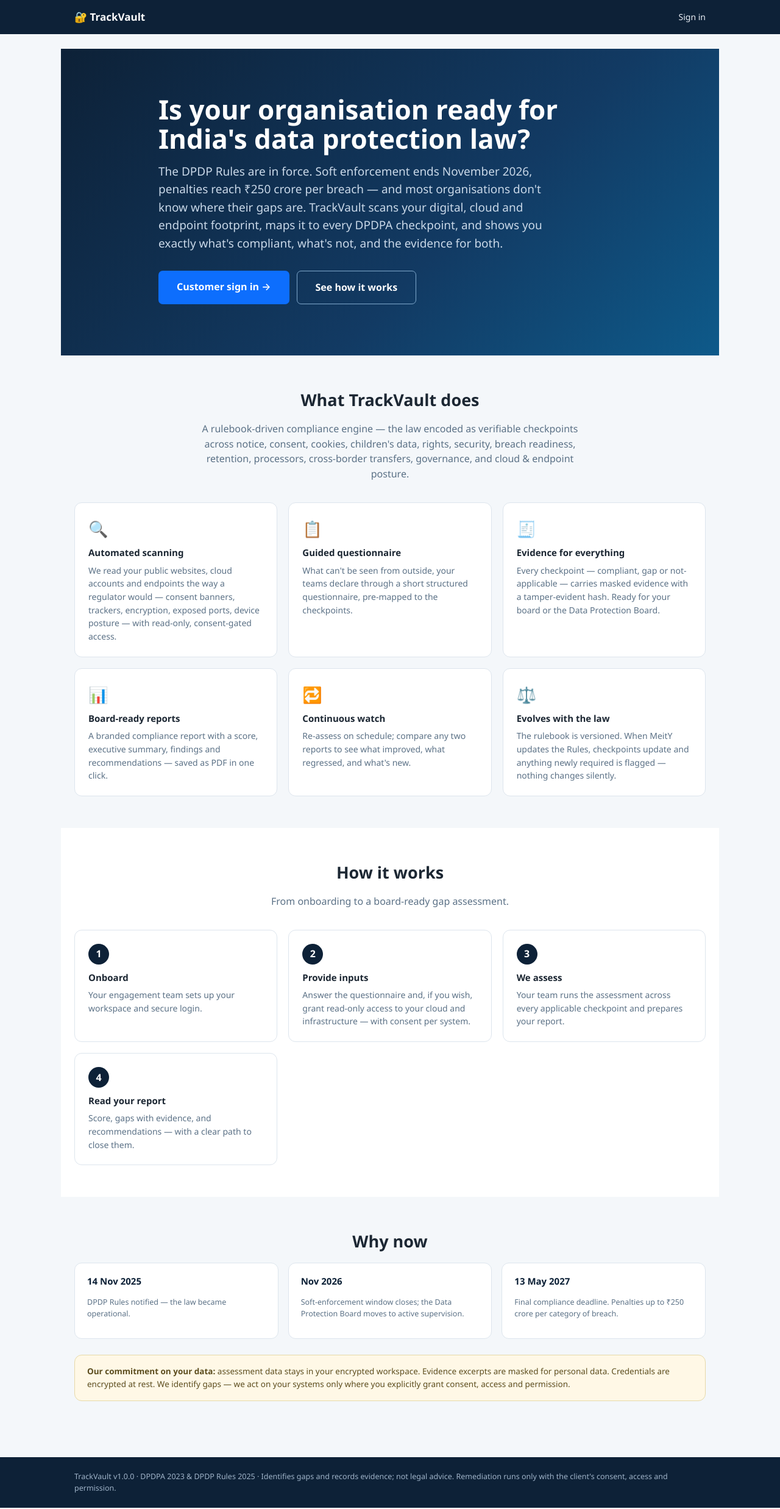
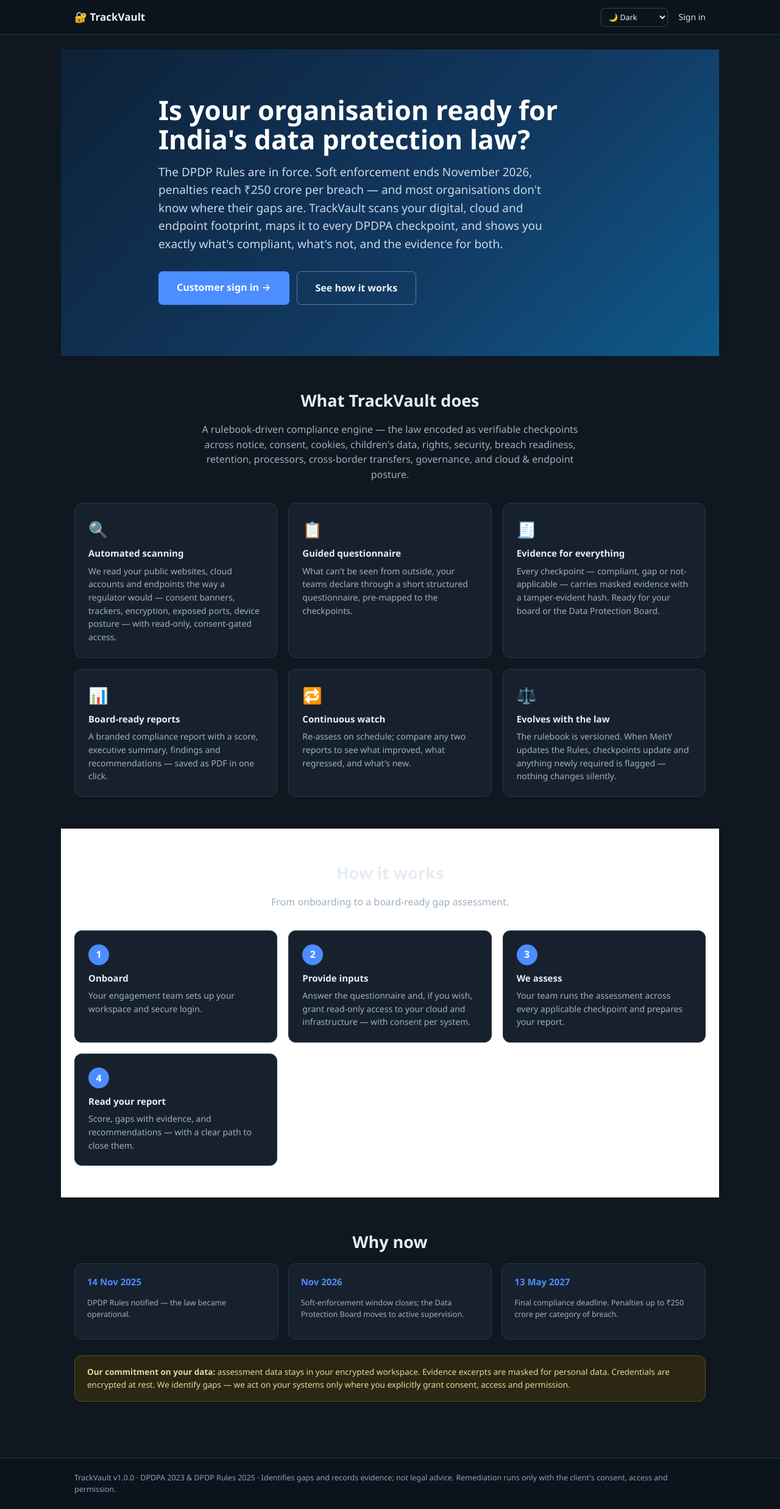
Before and after one commit to salil1gautam1-collab/dpdpa, a FastAPI app: page / in a window 1280 px wide. Shown: the whole page at 61% size. Run offline with FastAPI, Linux system fonts and the light colour scheme; some libraries are stand-ins or nearby versions.

Commit message:
App theming: Dark (default), Light, Midnight with a saved picker
- app.css refactored to semantic CSS variables; three theme palettes via
  [data-theme]; default (:root) is Dark
- base.html paints dark-first (data-theme on <html> + a pre-paint script that
  applies the saved choice, so no flash), adds a theme picker in the nav that
  persists to localStorage
- verified readable contrast in dark (inputs, cards, buttons, links) and clean
  switching across all three themes

Co-Authored-By: Claude Opus 4.8 <noreply@anthropic.com>

```diff
--- a/trackvault/app/static/app.css
+++ b/trackvault/app/static/app.css
@@ -1,56 +1,117 @@
-:root{--navy:#0d2137;--navy2:#14324f;--ink:#1c2733;--mut:#5b7186;--line:#dde5ed;
---bg:#f4f7fa;--card:#fff;--acc:#0d6efd;--ok:#1a7f37;--warn:#b58900;--bad:#c62828;--na:#607d8b;--tbc:#5c6bc0;--r:10px}
+/* ============================================================================
+   TrackVault theme system.
+   Colors are semantic CSS variables. The default (:root) theme is DARK.
+   Alternative themes override only the variables via [data-theme="..."].
+   The active theme is set on <html data-theme="..."> (server default = dark,
+   then overridden from the user's saved choice by a tiny <head> script).
+   ============================================================================ */
+:root,:root[data-theme="dark"]{
+  color-scheme:dark;
+  --navy:#0b2036;--navy2:#14324f;
+  --bg:#0f1720;--card:#17212e;--ink:#e6edf3;--mut:#9fb0c0;--line:#2a3746;
+  --navbg:#0b131c;--navtx:#eef3f8;--who:#8ea3b8;
+  --acc:#4c8dff;--acc-ink:#fff;
+  --input-bg:#0f1a25;--field-border:#35485c;--th-bg:#1d2a39;--track:#2a3746;
+  --disabled:#33455680;
+  --ok:#2ea043;--warn:#d1a132;--bad:#e5534b;--na:#7d94a6;--tbc:#7c88e0;
+  --info-bg:#12283f;--info-bd:#274b73;
+  --err-bg:#3a1c1f;--err-bd:#7a3b3f;
+  --notice-bg:#2c2712;--notice-bd:#57501f;--notice-tx:#e6d79f;
+  --op-bg:#1a2634;--op-bd:#2f4157;
+  --ftile-bg:#17212e;
+  --hero:linear-gradient(135deg,#0d2137 0%,#123a63 60%,#0e5a8a 100%);
+  --r:10px;
+}
+:root[data-theme="light"]{
+  color-scheme:light;
+  --navy:#0d2137;--navy2:#14324f;
+  --bg:#f4f7fa;--card:#ffffff;--ink:#1c2733;--mut:#5b7186;--line:#dde5ed;
+  --navbg:#0d2137;--navtx:#ffffff;--who:#9fb3c8;
+  --acc:#0d6efd;--acc-ink:#fff;
+  --input-bg:#ffffff;--field-border:#b9c6d2;--th-bg:#eef2f6;--track:#e3e9ef;
+  --disabled:#9db2c5;
+  --ok:#1a7f37;--warn:#b58900;--bad:#c62828;--na:#607d8b;--tbc:#5c6bc0;
+  --info-bg:#e7f1ff;--info-bd:#9ec5fe;
+  --err-bg:#fdecea;--err-bd:#f5c6cb;
+  --notice-bg:#fff8e6;--notice-bd:#e6d9a8;--notice-tx:#5c4d1e;
+  --op-bg:#eef2f6;--op-bd:#c9d6e2;
+  --ftile-bg:#ffffff;
+  --hero:linear-gradient(135deg,#0d2137 0%,#123a63 60%,#0e5a8a 100%);
+  --r:10px;
+}
+:root[data-theme="midnight"]{
+  color-scheme:dark;
+  --navy:#081426;--navy2:#0f2740;
+  --bg:#0a1424;--card:#111f34;--ink:#e8eef7;--mut:#93a7c2;--line:#213652;
+  --navbg:#060f1d;--navtx:#eaf1fb;--who:#7f95b3;
+  --acc:#37b6f0;--acc-ink:#04141f;
+  --input-bg:#0b1a2e;--field-border:#2c4666;--th-bg:#152845;--track:#213652;
+  --disabled:#2b425e80;
+  --ok:#2ea043;--warn:#d9ad3c;--bad:#e5675f;--na:#7690ab;--tbc:#6f9be6;
+  --info-bg:#0f2a44;--info-bd:#255083;
+  --err-bg:#331b24;--err-bd:#6f3a44;
+  --notice-bg:#26271a;--notice-bd:#4f5230;--notice-tx:#e2d69c;
+  --op-bg:#132741;--op-bd:#294a70;
+  --ftile-bg:#111f34;
+  --hero:linear-gradient(135deg,#08203a 0%,#0b3a63 55%,#0a5a86 100%);
+  --r:10px;
+}
+
 *{box-sizing:border-box}
 body{font-family:'Segoe UI',system-ui,-apple-system,sans-serif;margin:0;background:var(--bg);color:var(--ink);line-height:1.55}
 a{color:var(--acc);text-decoration:none}a:hover{text-decoration:underline}
 .wrap{max-width:1080px;margin:0 auto;padding:0 22px}
-.nav{background:var(--navy);color:#fff;position:sticky;top:0;z-index:5}
+.nav{background:var(--navbg);color:var(--navtx);position:sticky;top:0;z-index:5;border-bottom:1px solid var(--line)}
 .navbar{display:flex;align-items:center;justify-content:space-between;height:56px}
-.brand{color:#fff;font-weight:700;font-size:17px}
+.brand{color:var(--navtx);font-weight:700;font-size:17px}
 .navlinks{display:flex;align-items:center;gap:18px;font-size:14px}
-.navlinks a{color:#e8eef5}.who{color:#9fb3c8;font-size:12.5px}
+.navlinks a{color:var(--navtx);opacity:.92}.who{color:var(--who);font-size:12.5px}
+/* theme picker in the nav */
+.themesel{background:transparent;color:var(--navtx);border:1px solid #ffffff33;border-radius:7px;
+padding:5px 8px;font-size:12.5px;font-family:inherit;cursor:pointer;width:auto}
+.themesel option{color:#1c2733;background:#fff}
 main.wrap{padding-top:24px;padding-bottom:40px;min-height:60vh}
 h1{font-size:24px;margin:0 0 6px}h2{font-size:18px;margin:26px 0 12px;border-bottom:2px solid var(--line);padding-bottom:6px}
 h3{font-size:15px}
 .card{background:var(--card);border:1px solid var(--line);border-radius:var(--r);padding:18px 22px;margin:14px 0}
 .grid{display:grid;gap:16px}.grid.c3{grid-template-columns:repeat(auto-fit,minmax(240px,1fr))}
 .grid.c4{grid-template-columns:repeat(auto-fit,minmax(200px,1fr))}
-.btn{display:inline-block;background:var(--acc);color:#fff!important;border:0;border-radius:7px;padding:9px 18px;
+.btn{display:inline-block;background:var(--acc);color:var(--acc-ink)!important;border:0;border-radius:7px;padding:9px 18px;
 font-size:14px;font-weight:600;cursor:pointer;text-decoration:none!important}
-.btn.sm{padding:6px 13px;font-size:13px}.btn.green{background:var(--ok)}.btn.gray{background:var(--na)}
-.btn.red{background:var(--bad)}.btn.ghost{background:transparent;border:1px solid #7fa8cc;color:#fff!important}
-.btn:disabled{background:#9db2c5;cursor:not-allowed}
+.btn.sm{padding:6px 13px;font-size:13px}.btn.green{background:var(--ok);color:#fff!important}.btn.gray{background:var(--na);color:#fff!important}
+.btn.red{background:var(--bad);color:#fff!important}.btn.ghost{background:transparent;border:1px solid #ffffff55;color:var(--navtx)!important}
+.btn:disabled{background:var(--disabled);cursor:not-allowed}
 .inline{display:inline}
 label{display:block;font-size:13px;font-weight:600;margin:12px 0 5px}
 input[type=text],input[type=email],input[type=password],input[type=url],textarea,select{
-width:100%;padding:9px 11px;border:1px solid #b9c6d2;border-radius:7px;font-size:14px;font-family:inherit;background:#fff}
-table{border-collapse:collapse;width:100%;background:#fff;font-size:14px;border-radius:var(--r);overflow:hidden}
-th,td{border:1px solid var(--line);padding:9px 11px;text-align:left;vertical-align:top}th{background:#eef2f6;font-size:13px}
+width:100%;padding:9px 11px;border:1px solid var(--field-border);border-radius:7px;font-size:14px;font-family:inherit;
+background:var(--input-bg);color:var(--ink)}
+table{border-collapse:collapse;width:100%;background:var(--card);font-size:14px;border-radius:var(--r);overflow:hidden}
+th,td{border:1px solid var(--line);padding:9px 11px;text-align:left;vertical-align:top}th{background:var(--th-bg);font-size:13px}
 .small{font-size:12.5px;color:var(--mut)}
-.flash{background:#e7f1ff;border:1px solid #9ec5fe;border-radius:8px;padding:11px 15px;margin:14px 0;font-size:14px}
-.flash.err{background:#fdecea;border-color:#f5c6cb}
+.flash{background:var(--info-bg);border:1px solid var(--info-bd);border-radius:8px;padding:11px 15px;margin:14px 0;font-size:14px;color:var(--ink)}
+.flash.err{background:var(--err-bg);border-color:var(--err-bd)}
 .badge{display:inline-block;padding:2px 10px;border-radius:12px;color:#fff;font-size:12px;font-weight:600}
 .b-COMPLIANT{background:var(--ok)}.b-PARTIAL{background:var(--warn)}.b-GAP{background:var(--bad)}
 .b-NA{background:var(--na)}.b-TBC{background:var(--tbc)}
 .pill{display:inline-block;font-size:11px;font-weight:700;padding:3px 10px;border-radius:20px;letter-spacing:.04em}
-.pill.admin{background:#e7ecf3;color:var(--navy)}
-.stat{background:#fff;border:1px solid var(--line);border-radius:var(--r);padding:12px 16px;text-align:center}
+.pill.admin{background:var(--acc);color:var(--acc-ink)}
+.stat{background:var(--card);border:1px solid var(--line);border-radius:var(--r);padding:12px 16px;text-align:center}
 .stat .n{font-size:26px;font-weight:700}
-.hero{background:linear-gradient(135deg,var(--navy),#123a63 70%,#0e5a8a);color:#fff;border-radius:14px;padding:38px 34px;margin:8px 0 22px}
+.hero{background:var(--hero);color:#fff;border-radius:14px;padding:38px 34px;margin:8px 0 22px}
 .hero h1{font-size:30px}.hero p{color:#c9d8e8;max-width:60ch}
-.foot{background:var(--navy);color:#9fb3c8;font-size:12.5px;padding:22px 0}
+.foot{background:var(--navbg);color:var(--who);font-size:12.5px;padding:22px 0;border-top:1px solid var(--line)}
 .rowbtns{display:flex;gap:8px;flex-wrap:wrap}
 .tag{font-family:ui-monospace,Menlo,Consolas,monospace;font-size:12px;color:var(--mut)}
 .banner{border-radius:8px;padding:12px 16px;margin:12px 0;font-size:14px}
-.banner.warn{background:#fff8e6;border:1px solid #e6d9a8}
-.banner.op{background:#eef2f6;border:1px solid #c9d6e2}
+.banner.warn{background:var(--notice-bg);border:1px solid var(--notice-bd);color:var(--notice-tx)}
+.banner.op{background:var(--op-bg);border:1px solid var(--op-bd)}
 .overflow{overflow-x:auto}
-.donut{width:120px;height:120px;border-radius:50%;flex:none;background:conic-gradient(var(--dc) calc(var(--p)*1%),#e3e9ef 0);display:flex;align-items:center;justify-content:center}
-.donut>div{width:92px;height:92px;border-radius:50%;background:#fff;display:flex;flex-direction:column;align-items:center;justify-content:center;font-size:22px;font-weight:700}
+.donut{width:120px;height:120px;border-radius:50%;flex:none;background:conic-gradient(var(--dc) calc(var(--p)*1%),var(--track) 0);display:flex;align-items:center;justify-content:center}
+.donut>div{width:92px;height:92px;border-radius:50%;background:var(--card);display:flex;flex-direction:column;align-items:center;justify-content:center;font-size:22px;font-weight:700}
 .flexh{display:flex;gap:24px;align-items:center;flex-wrap:wrap}
 /* landing */
-.landing-hero{background:linear-gradient(135deg,var(--navy) 0%,#123a63 60%,#0e5a8a 100%);color:#fff;
-margin:0 -22px;padding:76px 22px 84px}
+.landing-hero{background:var(--hero);color:#fff;margin:0 -22px;padding:76px 22px 84px}
 .landing-hero .inner{max-width:760px;margin:0 auto}
 .landing-hero h1{font-size:clamp(30px,5vw,44px);line-height:1.08;margin:0 0 16px}
 .landing-hero p.sub{font-size:19px;color:#c9d8e8;max-width:640px;margin:0 0 30px}
@@ -59,14 +120,14 @@ margin:0 -22px;padding:76px 22px 84px}
 .section{padding:52px 0}.section h2.sec{font-size:27px;text-align:center;border:0;margin:0 0 8px}
 .section p.sub{color:var(--mut);text-align:center;max-width:640px;margin:0 auto 34px}
 .tiles3{display:grid;gap:18px;grid-template-columns:repeat(auto-fit,minmax(250px,1fr))}
-.ftile{background:#fff;border:1px solid var(--line);border-radius:12px;padding:22px}
+.ftile{background:var(--ftile-bg);border:1px solid var(--line);border-radius:12px;padding:22px}
 .ftile .ico{font-size:26px}.ftile h3{margin:8px 0 6px}.ftile p{margin:0;font-size:14px;color:var(--mut)}
-.stepn{width:34px;height:34px;border-radius:50%;background:var(--navy);color:#fff;display:flex;
+.stepn{width:34px;height:34px;border-radius:50%;background:var(--acc);color:var(--acc-ink);display:flex;
 align-items:center;justify-content:center;font-weight:700;margin-bottom:10px}
 .timeline{display:grid;gap:16px;grid-template-columns:repeat(auto-fit,minmax(220px,1fr))}
-.tcard{background:#fff;border:1px solid var(--line);border-radius:12px;padding:18px 20px}
-.tcard h3{margin:0 0 4px;color:var(--navy)}
-.notice-box{background:#fff8e6;border:1px solid #e6d9a8;border-radius:12px;padding:16px 20px;font-size:13.5px;color:#5c4d1e}
+.tcard{background:var(--card);border:1px solid var(--line);border-radius:12px;padding:18px 20px}
+.tcard h3{margin:0 0 4px;color:var(--acc)}
+.notice-box{background:var(--notice-bg);border:1px solid var(--notice-bd);border-radius:12px;padding:16px 20px;font-size:13.5px;color:var(--notice-tx)}
 .authwrap{max-width:430px;margin:36px auto}
 .auth-hero{text-align:center;margin-bottom:8px}
 .auth-hero .lock{font-size:40px}
```
Also changed, not shown: trackvault/app/templates/base.html (+14 -1 lines).
